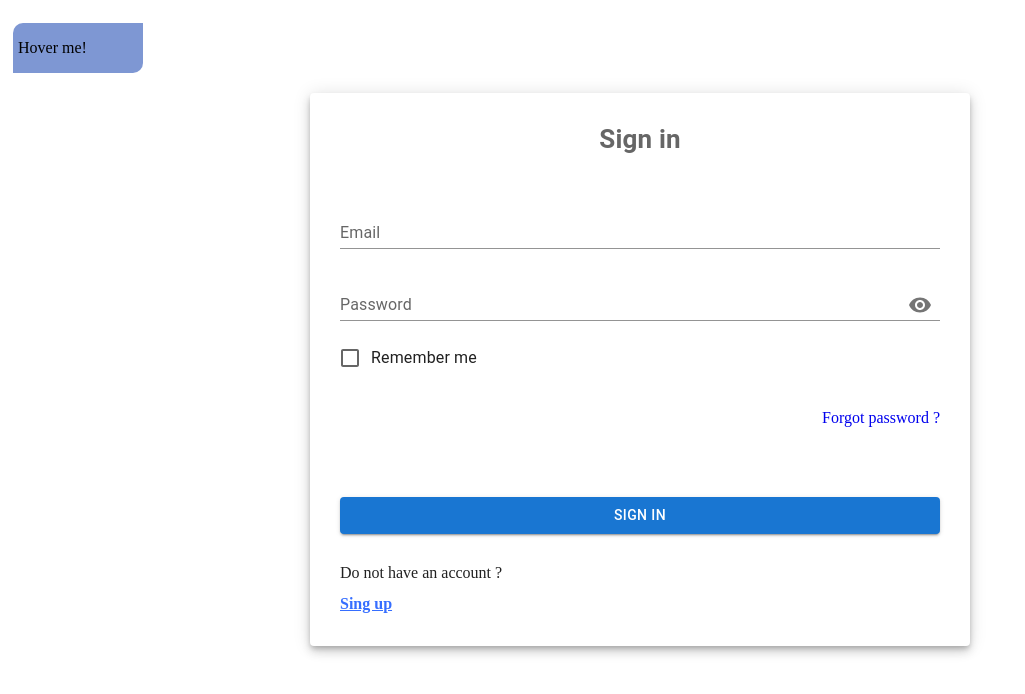
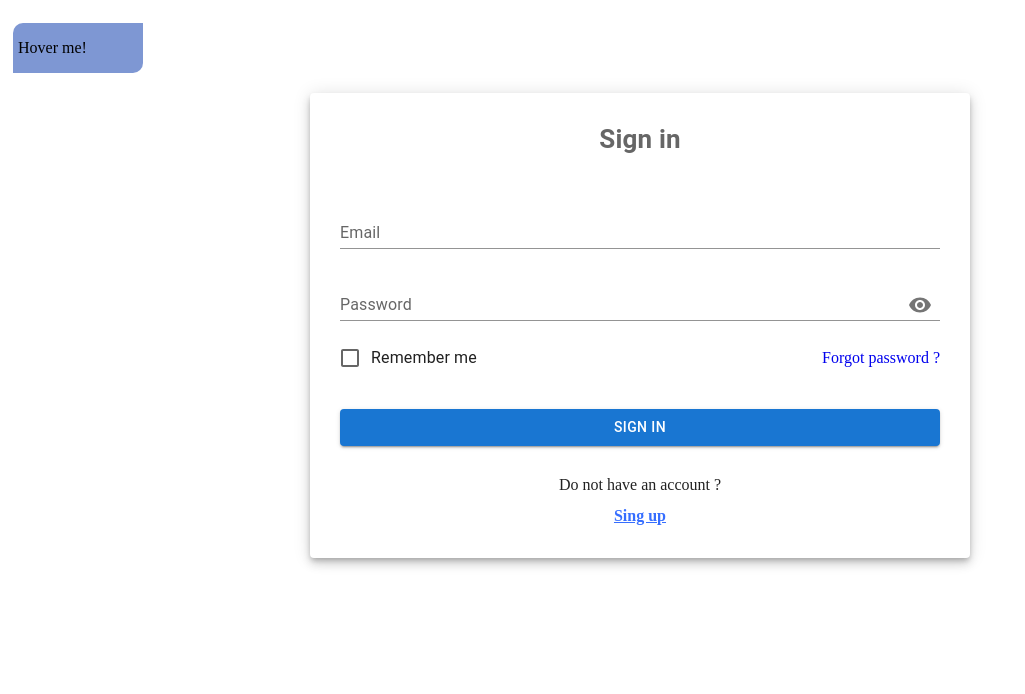
Before and after one commit to KAST13L/cards-2.0, a React (Create React App) app: page /#/login in a window 1280 px wide. Shown: the top 694 px of the page, without its empty margins (0-1025 px from the left). Built offline with nearby package versions, Linux system fonts and the light colour scheme; no server answers.

Commit message:
fix(addition in one block div forgotPassword and checkbox 'rememberMe')

```diff
--- a/package.json
+++ b/package.json
@@ -18,6 +18,7 @@
     "@types/react": "^18.0.0",
     "@types/react-dom": "^18.0.0",
     "axios": "^0.27.2",
+    "gh-pages": "^4.0.0",
     "react": "^18.2.0",
     "react-dom": "^18.2.0",
     "react-hook-form": "^7.35.0",
--- a/src/features/Login/Login.module.scss
+++ b/src/features/Login/Login.module.scss
@@ -2,6 +2,7 @@
   width: 600px;
   margin: 0 auto;
   padding: 30px;
+  text-align: center  ;
 
   .FormControl {
     width: 100%;
@@ -19,10 +20,8 @@
 
       .forgotPassword {
         font-weight: 500;
-        margin-top: 30px;
+        margin-top: 20px;
         text-decoration: none;
-        display: flex;
-        justify-content: flex-end;
       }
     }
   }
--- a/src/features/Login/LoginForm/LoginForm.tsx
+++ b/src/features/Login/LoginForm/LoginForm.tsx
@@ -59,16 +59,17 @@ export const LoginForm = () => {
                 }
             }} label={'Password'}/>
             {errors.password && <div style={{color: 'red'}}>{errors.password.message}</div>}
-            <FormControlLabel label={'Remember me'} style={{marginTop: '8px'}}
-                              control={<Controller name="rememberMe" control={control}
-                                                   render={({field}) => <Checkbox {...field}
-                                                                                  checked={!!field.value}/>}/>}/>
-
-            <NavLink to={PATH.PASSWORD_RECOVERY} className={s.forgotPassword}>Forgot password ?</NavLink>
+            <div style={{display:'flex', justifyContent:'space-between'}}>
+                <FormControlLabel label={'Remember me'} style={{marginTop: '8px'}}
+                                  control={<Controller name="rememberMe" control={control}
+                                                       render={({field}) => <Checkbox {...field}
+                                                                                      checked={!!field.value}/>}/>}/>
+                <NavLink to={PATH.PASSWORD_RECOVERY} className={s.forgotPassword}>Forgot password ?</NavLink>
+            </div>
             <Button type={'submit'}
                     variant={'contained'}
                     color={'primary'}
-                    style={{marginTop: '70px'}}
+                    style={{marginTop: '30px'}}
                     disabled={requestStatus === 'loading'}
                     fullWidth>
                 Sign in
```
Also changed, not shown: 1 other file (tests, documents, lock files or other folders).
